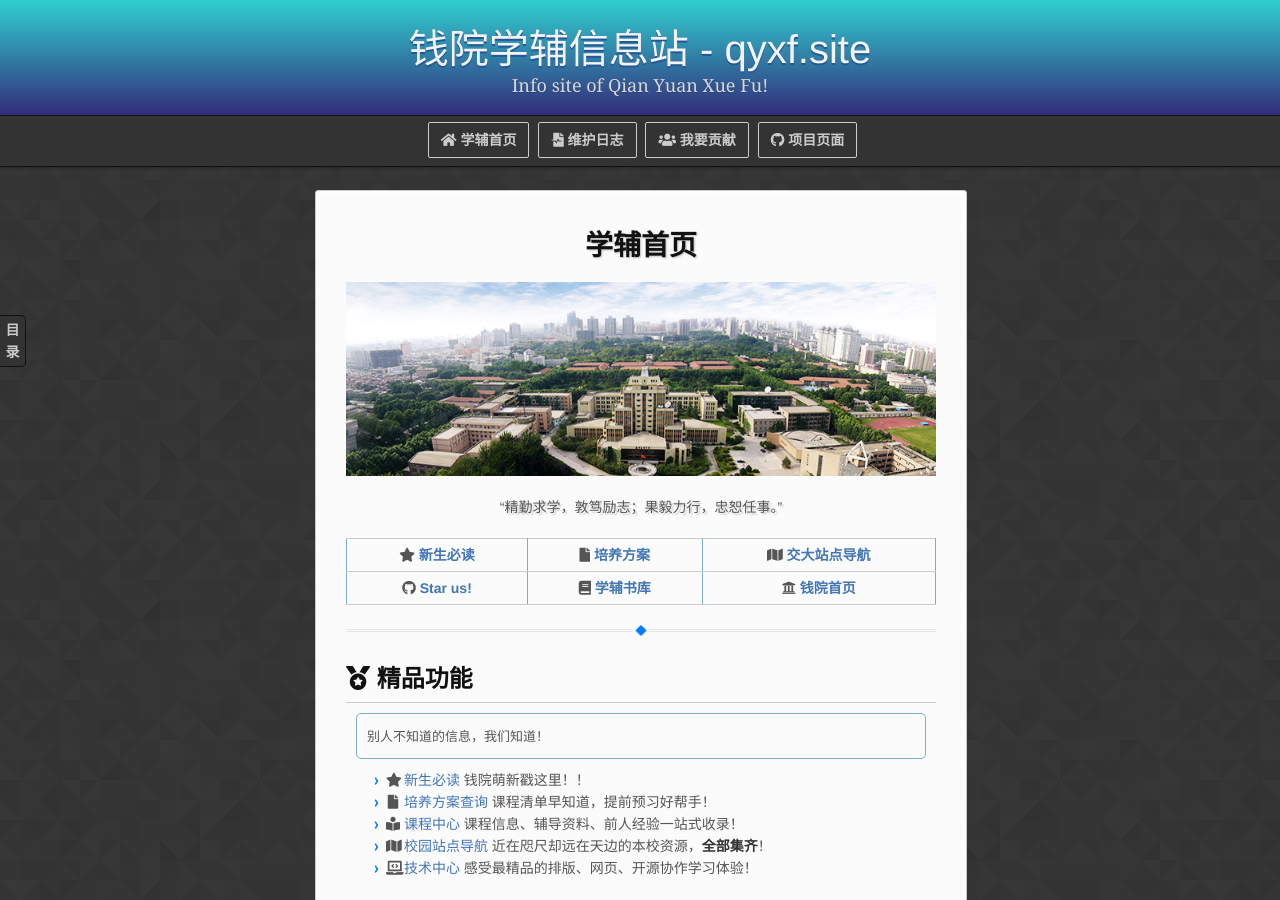
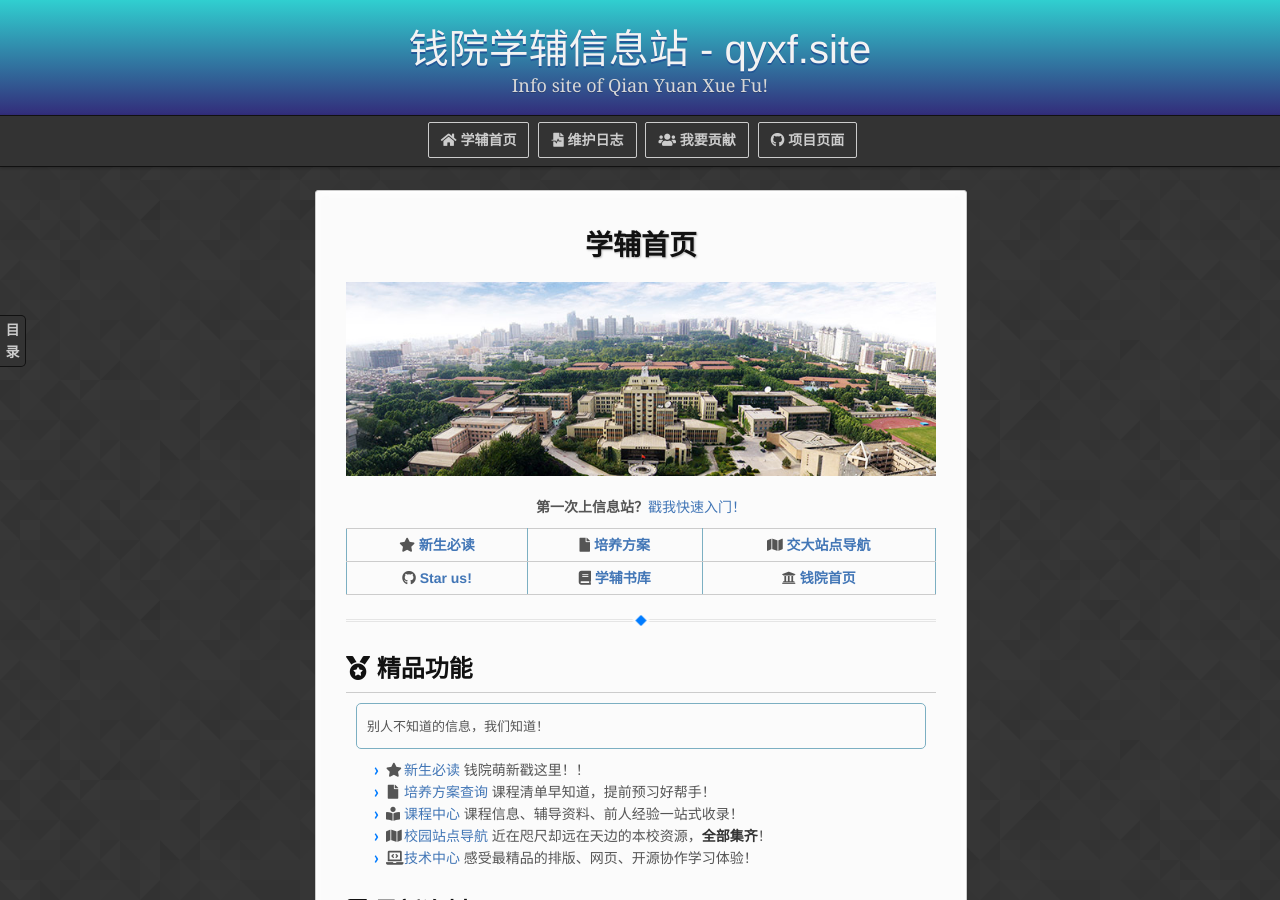
Before and after one commit to qyxf/qyxf.github.io, a Jekyll site: the page built from index.md, in a window 1280 px wide and 900 px high. Built offline with Jekyll 4.4.1, drawn with Linux system fonts in a browser that asks for light colours; nearby versions of some CDN libraries; some web fonts are replaced; our own code applies the rules of GitHub Pages for plain Markdown files; comment, search, counter and statistics services are not loaded.

Commit message:
Add banner targeting welcome page

```diff
--- a/index.md
+++ b/index.md
@@ -5,7 +5,7 @@ date: 2019-9-13
 # 学辅首页
 ![本图片来自于西安交通大学官方网站，版权归其所有。](assets/images/frontpage.jpg)
 
-<p style="text-align:center;text-shadow: 2px 2px 1px lightgrey;">“精勤求学，敦笃励志；果毅力行，忠恕任事。”</p>
+<center-banner>第一次上信息站？<a href="/welcome">戳我快速入门！</a></center-banner>
 
 <i class="fas fa-star"></i> [**新生必读**](/intro/life-in-xjtu)|<i class="fas fa-file"></i> [**培养方案**](/program/)|<i class="fas fa-map"></i> [**交大站点导航**](/navigator)
 :-:|:-:|:-:
```
